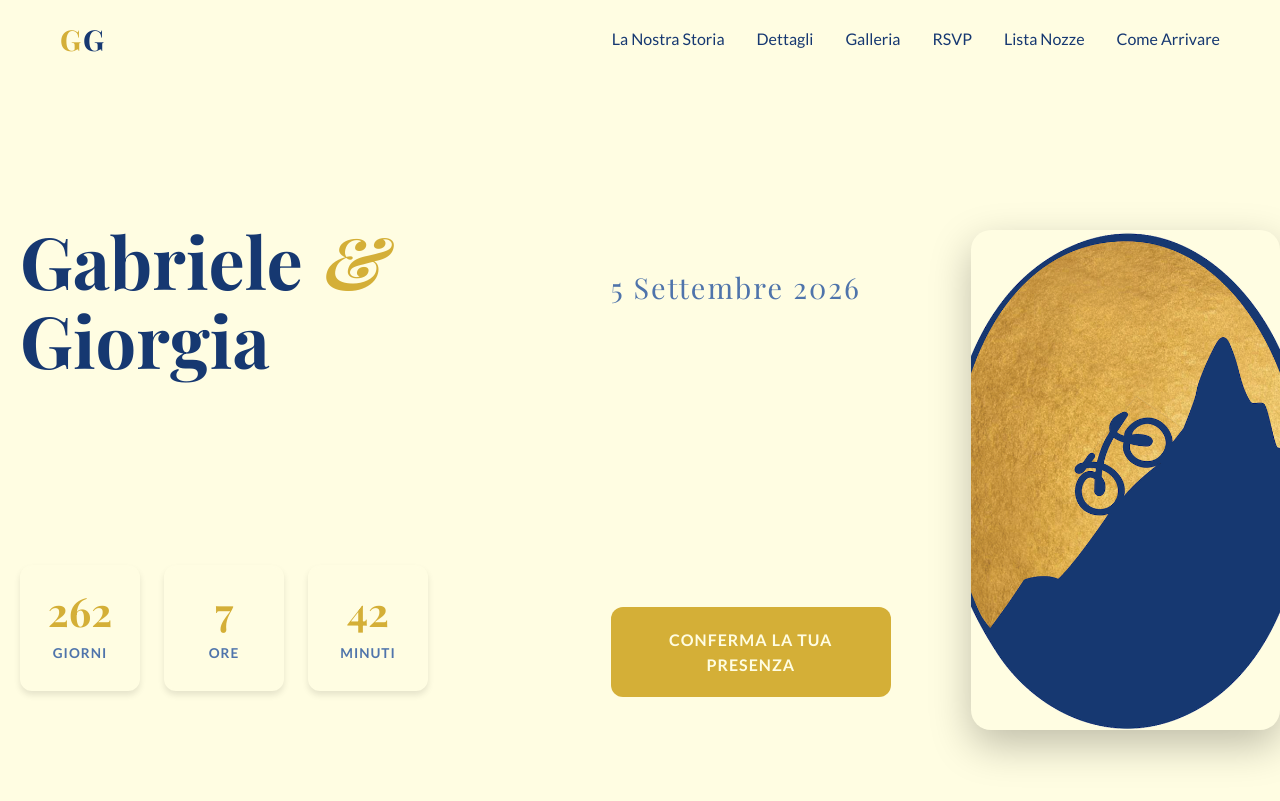
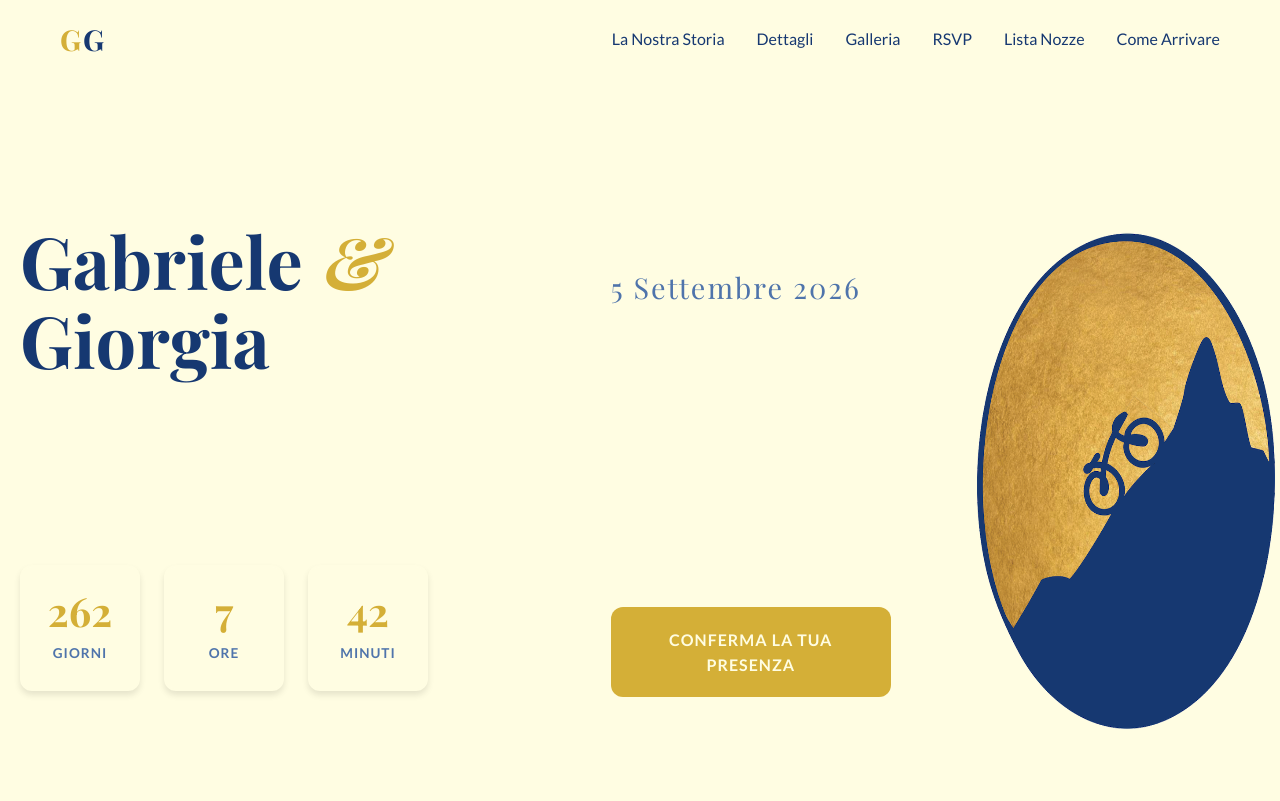
Before and after one commit to knives85/gio-ga, a Jekyll site: the page built from index.html, in a window 1280 px wide and 900 px high. Shown: the top 801 px of the window. Built offline with Jekyll 4.4.1, drawn with Linux system fonts in a browser that asks for light colours.

Commit message:
feat: review hero image

```diff
--- a/assets/css/style.css
+++ b/assets/css/style.css
@@ -1199,15 +1199,15 @@ h3 { font-size: 1.8rem; }
 .hero-image img {
     width: 100%;
     height: 500px;
-    object-fit: cover;
+    object-fit: fill;
     object-position: center top;
     border-radius: 20px;
-    box-shadow: 0 15px 40px rgba(0,0,0,0.25);
-    transition: transform 0.3s ease;
+    /*box-shadow: 0 15px 40px rgba(0,0,0,0.25);*/
+    /*transition: transform 0.3s ease;*/
 }
 
 .hero-image:hover img {
-    transform: scale(1.02);
+    /*transform: scale(1.02);*/
 }
 
 /* Sections */
```
